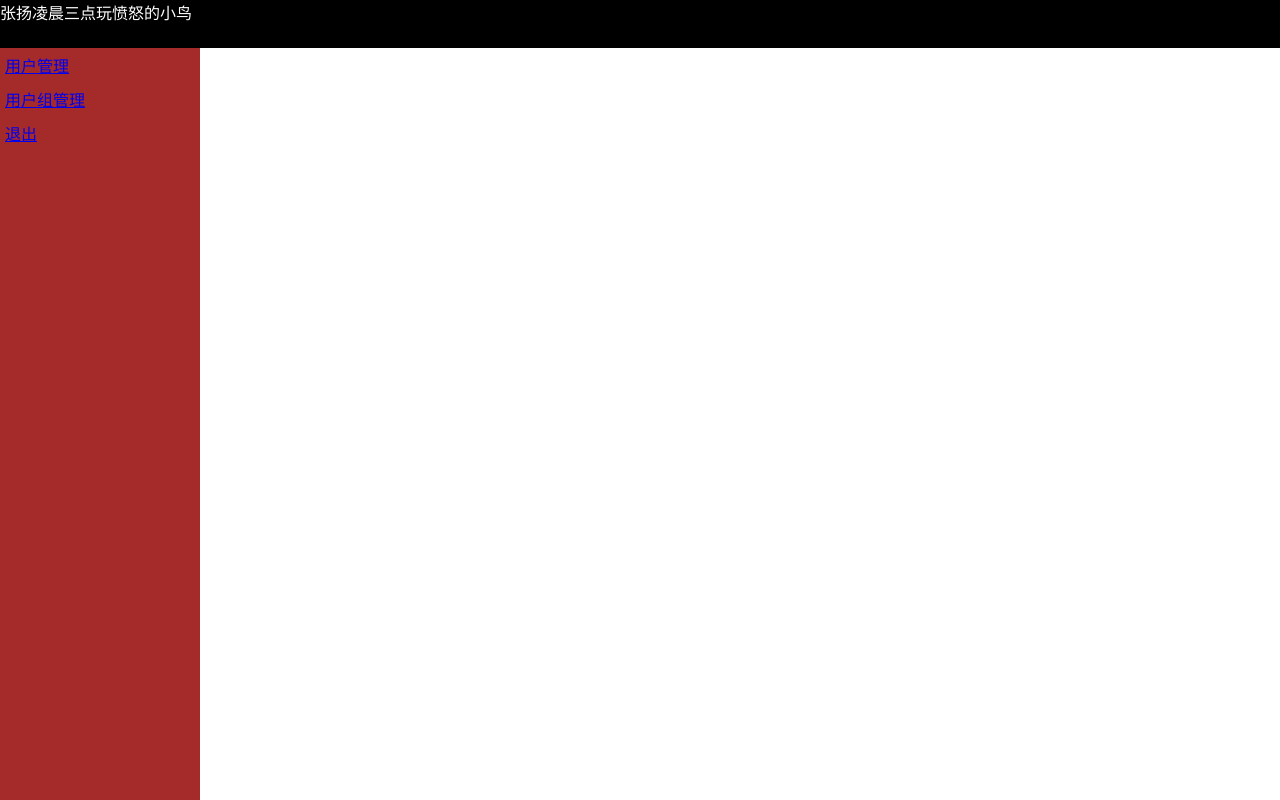
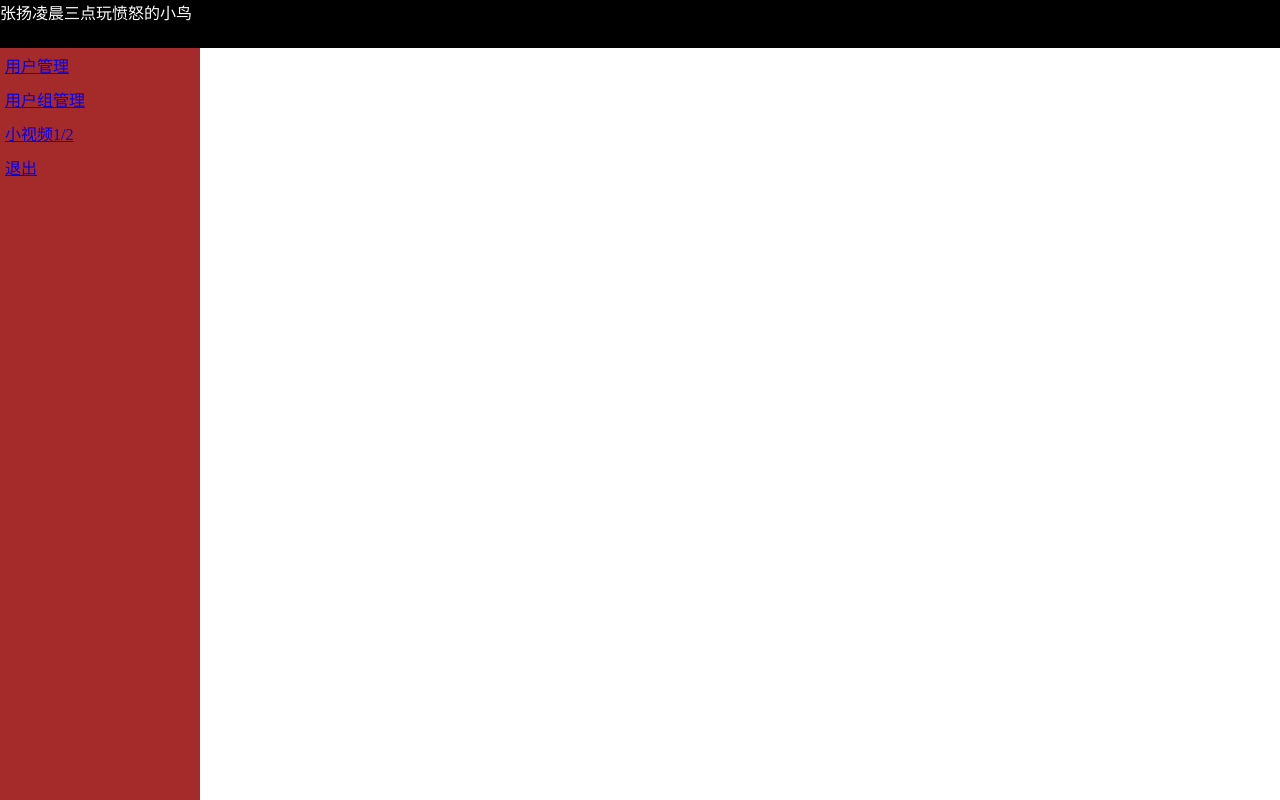
Before and after one commit to jbpicc/s14day19_2, a Django app: page /cmdb/index/ in a window 1280 px wide. Run offline with Django 3.2, Linux system fonts and the light colour scheme.

Commit message:
小视频开发一半

```diff
--- a/templates/index.html
+++ b/templates/index.html
@@ -22,6 +22,7 @@
         <div style="position: absolute;top:48px;bottom: 0;left: 0;width: 200px;background-color: brown;">
             <a class="menu" href="/cmdb/user_info/">用户管理</a>
             <a class="menu" href="/cmdb/user_group/">用户组管理</a>
+			<a class="menu" href="/cmdb/user_group/">小视频1/2</a>
 			<a class="menu" href="/cmdb/user_group/">退出</a>
         </div>
         <div style="position:absolute;top:48px;left: 210px;bottom: 0;right: 0;overflow: auto">
```
